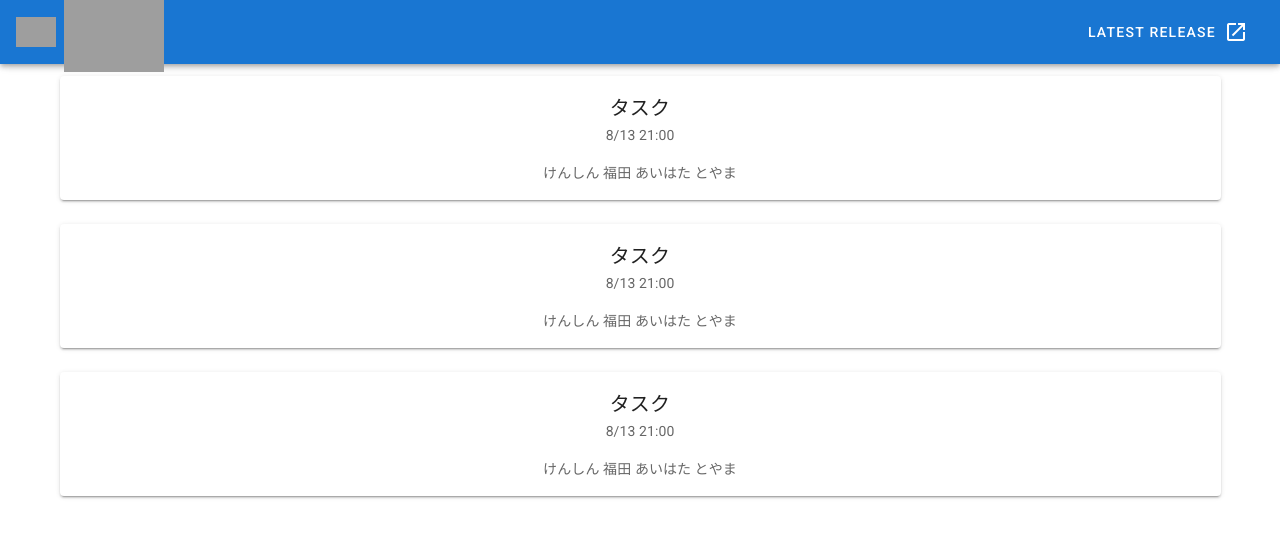
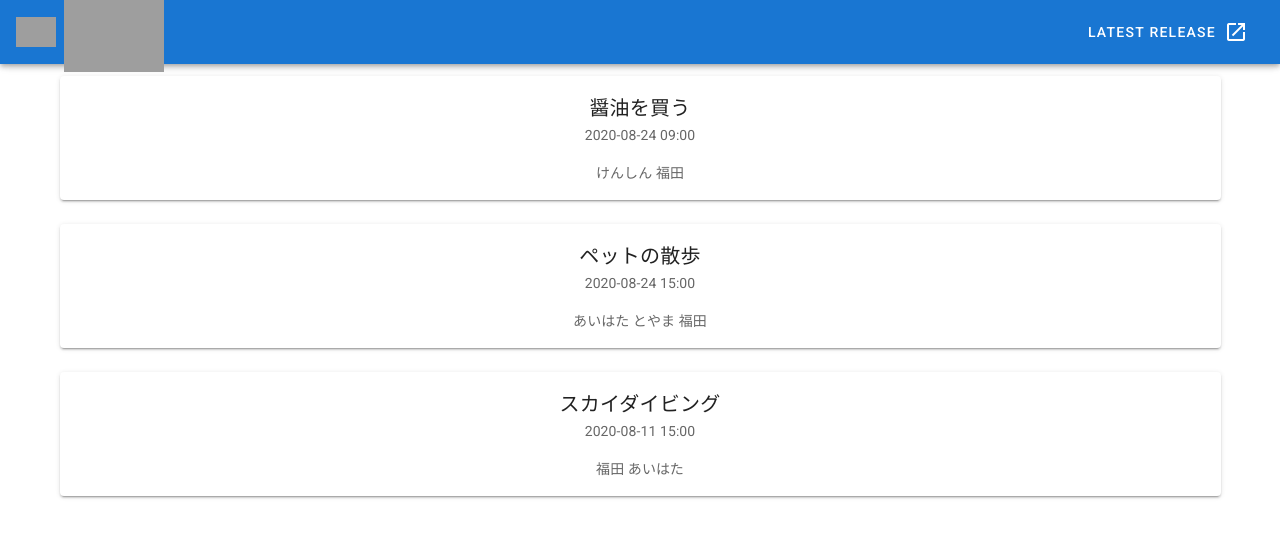
Before and after one commit to SystemEngineeringTeam/HackU_vol.1_preApp, a Vue app in the folder docker/vue/: page / in a window 1280 px wide. Shown: the top 538 px of the page. Built offline with nearby package versions, Linux system fonts and the light colour scheme; grey boxes are pictures that could not be loaded.

Commit message:
タスクのデータから自動で表示できるようにした

```diff
--- a/docker/vue/src/App.vue
+++ b/docker/vue/src/App.vue
@@ -46,11 +46,11 @@ export default {
   name: "App",
 
   components: {
-    ToDo
+    ToDo,
   },
 
   data: () => ({
     //
-  })
+  }),
 };
 </script>
--- a/docker/vue/src/components/HelloWorld.vue
+++ b/docker/vue/src/components/HelloWorld.vue
@@ -89,53 +89,54 @@ export default {
     ecosystem: [
       {
         text: "vuetify-loader",
-        href: "https://github.com/vuetifyjs/vuetify-loader"
+        href: "https://github.com/vuetifyjs/vuetify-loader",
       },
       {
         text: "github",
-        href: "https://github.com/vuetifyjs/vuetify"
+        href: "https://github.com/vuetifyjs/vuetify",
       },
       {
         text: "awesome-vuetify",
-        href: "https://github.com/vuetifyjs/awesome-vuetify"
-      }
+        href: "https://github.com/vuetifyjs/awesome-vuetify",
+      },
     ],
     importantLinks: [
       {
         text: "Documentation",
-        href: "https://vuetifyjs.com"
+        href: "https://vuetifyjs.com",
       },
       {
         text: "Chat",
-        href: "https://community.vuetifyjs.com"
+        href: "https://community.vuetifyjs.com",
       },
       {
         text: "Made with Vuetify",
-        href: "https://madewithvuejs.com/vuetify"
+        href: "https://madewithvuejs.com/vuetify",
       },
       {
         text: "Twitter",
-        href: "https://twitter.com/vuetifyjs"
+        href: "https://twitter.com/vuetifyjs",
       },
       {
         text: "Articles",
-        href: "https://medium.com/vuetify"
-      }
+        href: "https://medium.com/vuetify",
+      },
     ],
     whatsNext: [
       {
         text: "Explore components",
-        href: "https://vuetifyjs.com/components/api-explorer"
+        href: "https://vuetifyjs.com/components/api-explorer",
       },
       {
         text: "Select a layout",
-        href: "https://vuetifyjs.com/getting-started/pre-made-layouts"
+        href: "https://vuetifyjs.com/getting-started/pre-made-layouts",
       },
       {
         text: "Frequently Asked Questions",
-        href: "https://vuetifyjs.com/getting-started/frequently-asked-questions"
-      }
-    ]
-  })
+        href:
+          "https://vuetifyjs.com/getting-started/frequently-asked-questions",
+      },
+    ],
+  }),
 };
 </script>
--- a/docker/vue/src/components/Task.vue
+++ b/docker/vue/src/components/Task.vue
@@ -1,14 +1,17 @@
 <template>
   <v-card>
     <v-card-title class="justify-center">
-      タスク
+      {{ task.title }}
     </v-card-title>
     <v-card-subtitle>
-      8/13 21:00
+      {{ task.deadline }}
     </v-card-subtitle>
     <v-card-text>
+      <!-- <span v-for="(userId, i) in task.users" :key="i">
+        {{ users.find((user) => user.id == userId).name }}
+      </span> -->
       <span v-for="(user, i) in users" :key="i">
-        {{user}}
+        {{ user }}
       </span>
     </v-card-text>
   </v-card>
@@ -16,10 +19,8 @@
 
 <script>
 export default {
-  name: "Task",
+  props: ["task", "users"],
 
-  data: () => ({
-    users: ["けんしん","福田","あいはた","とやま"]
-  }),
+  data: () => ({}),
 };
 </script>
--- a/docker/vue/src/pages/ToDo.vue
+++ b/docker/vue/src/pages/ToDo.vue
@@ -1,8 +1,8 @@
 <template>
   <v-container>
     <v-row class="text-center">
-      <v-col cols="12" v-for="(task,i) in sample" v-bind:key="i">
-        <Task />
+      <v-col cols="12" v-for="(task, i) in sample" :key="i">
+        <Task :task="task" :users="findUser(task.users_id)" />
       </v-col>
     </v-row>
   </v-container>
@@ -18,28 +18,43 @@ export default {
     Task,
   },
 
+  methods: {
+    findUser: function(taskUser) {
+      let re = [];
+      for (var i = 0; i < taskUser.length; i++) {
+        re.push(this.users.find((element) => element.id == taskUser[i]).name);
+      }
+      return re;
+    },
+  },
+
   data: () => ({
     sample: [
       {
         id: 0,
         title: "醤油を買う",
         deadline: "2020-08-24 09:00",
-        users: [0, 1],
+        users_id: [0, 1],
       },
       {
         id: 1,
         title: "ペットの散歩",
         deadline: "2020-08-24 15:00",
-        users: [2, 3],
+        users_id: [2, 3, 1],
       },
       {
         id: 2,
         title: "スカイダイビング",
         deadline: "2020-08-11 15:00",
-        users: [1],
+        users_id: [1, 2],
       },
     ],
-    users: [{ id: 0, name: "けんしん" }, { id: 1, name: "福田"}, { id: 2, name:"あいはた"}, { id: 3, name:"とやま"}],
+    users: [
+      { id: 0, name: "けんしん" },
+      { id: 1, name: "福田" },
+      { id: 2, name: "あいはた" },
+      { id: 3, name: "とやま" },
+    ],
   }),
 };
 </script>
```
